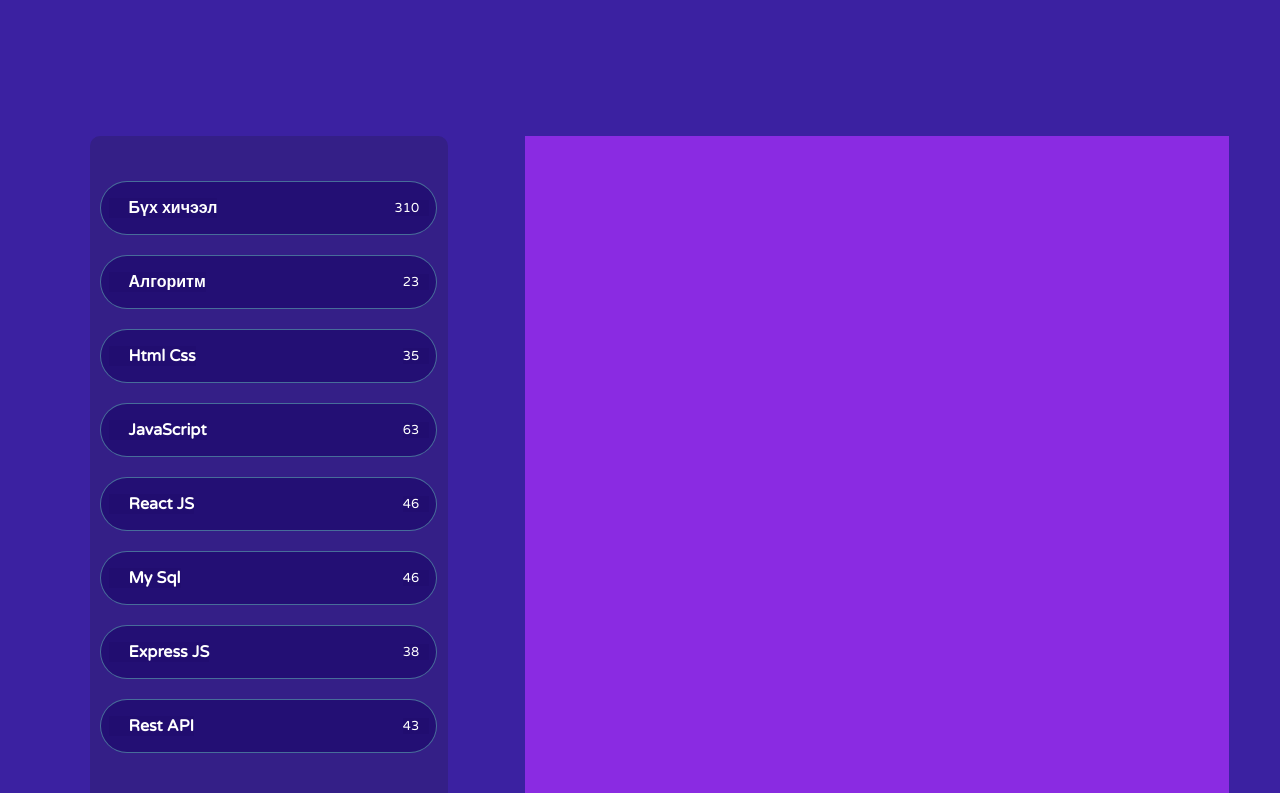
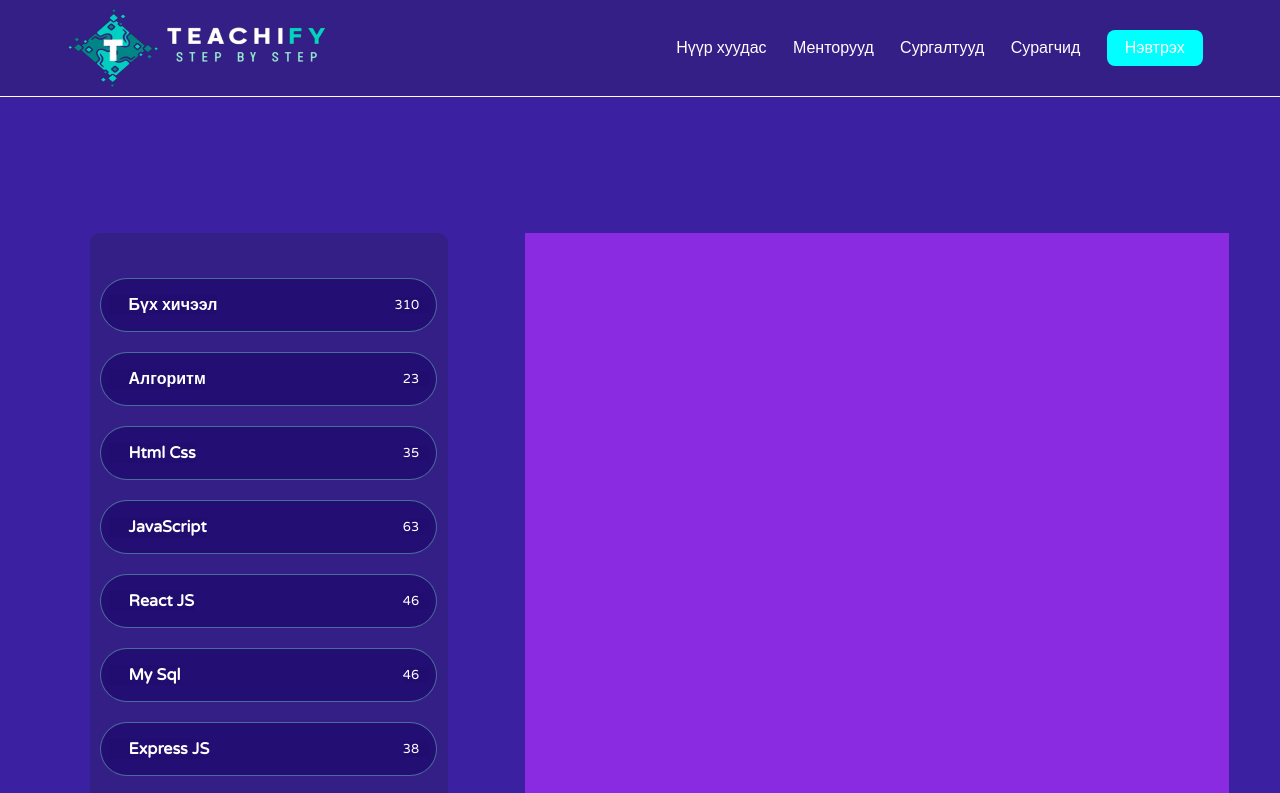
Before and after one commit to Bug-ee/Teachify, a plain HTML site: page pages/Class-Structure.html in a window 1280 px wide. Shown: the top 793 px of the page. Drawn offline with Linux system fonts and the light colour scheme.

Commit message:
did header in mine

```diff
--- a/pages/Class-Structure.html
+++ b/pages/Class-Structure.html
@@ -16,7 +16,7 @@
 
 <body>
   <div class="Container">
-    <div class="Header"></div>
+    <div class="header1"></div>
     <div class="MainBody">
       <div class="Top">
         <div class="Category">
--- a/styles/Class-Design.css
+++ b/styles/Class-Design.css
@@ -2,7 +2,6 @@
     padding: 0%;
     margin: 0%;
     box-sizing: border-box;
-    background-color: #3B21A1;
 }
 .Container{
     display: flex;
```
